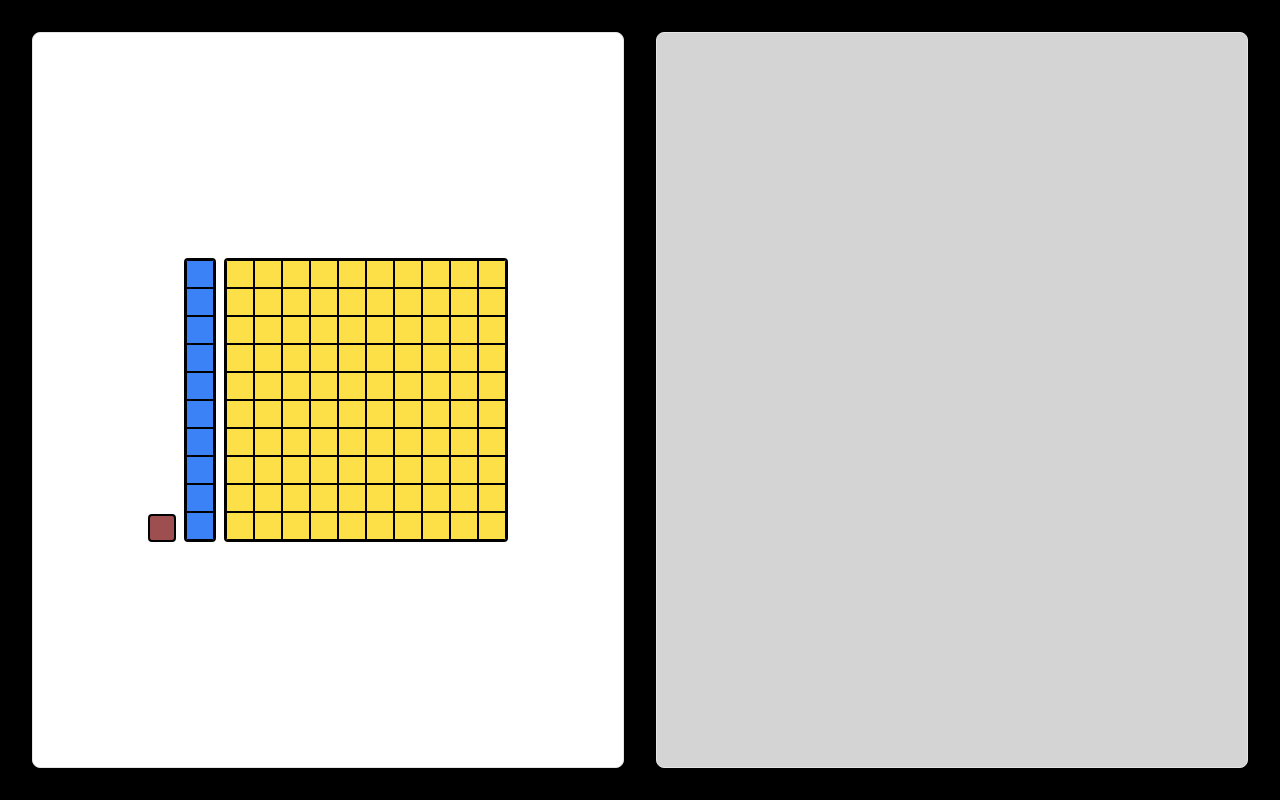
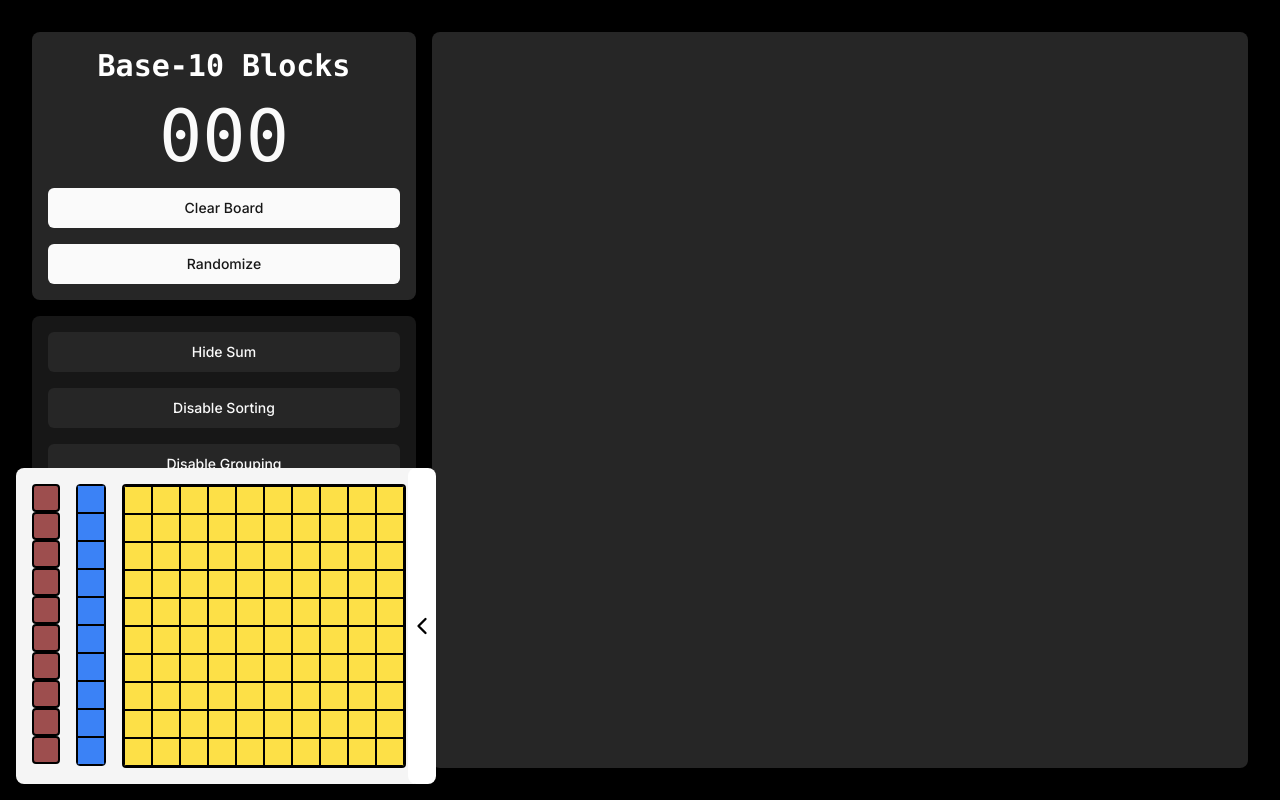
Before and after one commit to TahaShah141/manipulativePlaygroundEL, a Next.js app: page /playground in a window 1280 px wide. Built offline with nearby package versions, Linux system fonts and the light colour scheme.

Commit message:
finish sandbox mode

```diff
--- a/app/components/custom/BaseTenBlock.tsx
+++ b/app/components/custom/BaseTenBlock.tsx
@@ -3,9 +3,9 @@ import { SyntheticListenerMap } from "@dnd-kit/core/dist/hooks/utilities"
 import React, { CSSProperties, forwardRef } from "react"
 
 type BaseTenBlockProps = {
-  type?: "ONES" | "TENS" | "HUNDREDS"
+  type: "ONES" | "TENS" | "HUNDREDS"
   id: UniqueIdentifier
-  data?: any
+  onDelete?: (num: number) => void
 }
 
 type BlockProps = {
@@ -13,17 +13,18 @@ type BlockProps = {
   listeners: SyntheticListenerMap | undefined
   style: CSSProperties
   isDragging: boolean
+  onDelete: () => void
 }
 
-const OnesBlock = forwardRef<HTMLDivElement, BlockProps>(({attributes, listeners, style, isDragging}, ref) => {
+const OnesBlock = forwardRef<HTMLDivElement, BlockProps>(({attributes, listeners, style, isDragging, onDelete}, ref) => {
   return (
-    <div ref={ref} {...attributes} {...listeners} style={style} className={`flex justify-center items-center size-7 transition-colors duration-300 border-2 border-black rounded-sm ${isDragging ? "bg-neutral-200" : "bg-brown"}`}></div>
+    <div onDoubleClick={onDelete} ref={ref} {...attributes} {...listeners} style={style} className={`flex justify-center items-center size-7 transition-colors duration-300 border-2 border-black rounded-sm ${isDragging ? "bg-neutral-200" : "bg-brown"}`}></div>
   )
 })
 
-const TensBlock = forwardRef<HTMLDivElement, BlockProps>(({attributes, listeners, style, isDragging}, ref) => {
+const TensBlock = forwardRef<HTMLDivElement, BlockProps>(({attributes, listeners, style, isDragging, onDelete}, ref) => {
   return (
-    <div ref={ref} {...attributes} {...listeners} style={style} className={`flex flex-col transition-colors duration-300 rounded-sm border-2 border-black overflow-hidden ${isDragging ? "bg-blue-200" : "bg-blue-500"}`}>
+    <div onDoubleClick={onDelete} ref={ref} {...attributes} {...listeners} style={style} className={`flex flex-col transition-colors duration-300 rounded-sm border border-black overflow-hidden ${isDragging ? "bg-blue-200" : "bg-blue-500"}`}>
       {Array.from({length: 10}, (_, i) => (
         <div key={i} className="size-7 border-black border" />
       ))}
@@ -31,9 +32,9 @@ const TensBlock = forwardRef<HTMLDivElement, BlockProps>(({attributes, listeners
   )
 })
 
-const HundredsBlock = forwardRef<HTMLDivElement, BlockProps>(({attributes, listeners, style, isDragging}, ref) => {
+const HundredsBlock = forwardRef<HTMLDivElement, BlockProps>(({attributes, listeners, style, isDragging, onDelete}, ref) => {
   return (
-    <div ref={ref} {...attributes} {...listeners} style={style} className={`grid grid-cols-10 grid-rows-10 transition-colors duration-300 rounded-sm border-black border-2 overflow-hidden ${isDragging ? "bg-yellow-100" : "bg-yellow-300"}`}>
+    <div onDoubleClick={onDelete} ref={ref} {...attributes} {...listeners} style={style} className={`grid grid-cols-10 grid-rows-10 transition-colors duration-300 rounded-sm border-black border-2 overflow-hidden ${isDragging ? "bg-yellow-100" : "bg-yellow-300"}`}>
       {Array.from({length: 100}, (_, i) => (
         <div key={i} className="size-7 border-black border" />
       ))}
@@ -41,19 +42,24 @@ const HundredsBlock = forwardRef<HTMLDivElement, BlockProps>(({attributes, liste
   )
 })
 
-export const BaseTenBlock: React.FC<BaseTenBlockProps> = ({type="TENS", id, data}) => {
+export const BaseTenBlock: React.FC<BaseTenBlockProps> = ({ type, id, onDelete=()=>{} }) => {
 
-  const { attributes, listeners, setNodeRef: dragRef, transform, isDragging } = useDraggable({id, data})
+  const { attributes, listeners, setNodeRef: dragRef, transform, isDragging } = useDraggable({
+    id,
+    data: {
+      type
+    }
+  })
 
   const style = {
     transform: `translate3d(${transform?.x ?? 0}px, ${transform?.y ?? 0}px, 0)`
   }
 
   return (
-    <>
-      {type === "ONES" && <OnesBlock ref={dragRef} attributes={attributes} listeners={listeners} style={style} isDragging={isDragging} />}
-      {type === "TENS" && <TensBlock ref={dragRef} attributes={attributes} listeners={listeners} style={style} isDragging={isDragging} />}
-      {type === "HUNDREDS" && <HundredsBlock ref={dragRef} attributes={attributes} listeners={listeners} style={style} isDragging={isDragging} />}
-    </>
+    <div className="relative">
+      {type === "ONES" && <OnesBlock onDelete={() => onDelete(1)} ref={dragRef} attributes={attributes} listeners={listeners} style={style} isDragging={isDragging} />}
+      {type === "TENS" && <TensBlock onDelete={() => onDelete(10)} ref={dragRef} attributes={attributes} listeners={listeners} style={style} isDragging={isDragging} />}
+      {type === "HUNDREDS" && <HundredsBlock onDelete={() => onDelete(100)} ref={dragRef} attributes={attributes} listeners={listeners} style={style} isDragging={isDragging} />}
+    </div>
   )
 }
--- a/app/globals.css
+++ b/app/globals.css
@@ -3,7 +3,7 @@
 @tailwind utilities;
 
 @layer base {
-  :root {
+  .dark {
     --background: 0 0% 100%;
     --foreground: 0 0% 3.9%;
     --card: 0 0% 100%;
@@ -31,7 +31,7 @@
     --chart-5: 27 87% 67%;
   }
 
-  .dark {
+  :root {
     --background: 0 0% 3.9%;
     --foreground: 0 0% 98%;
     --card: 0 0% 3.9%;
@@ -51,6 +51,7 @@
     --border: 0 0% 14.9%;
     --input: 0 0% 14.9%;
     --ring: 0 0% 83.1%;
+    --radius: 0.5rem;
     --chart-1: 220 70% 50%;
     --chart-2: 160 60% 45%;
     --chart-3: 30 80% 55%;
--- a/app/playground/page.tsx
+++ b/app/playground/page.tsx
@@ -1,58 +1,146 @@
 "use client"
 
-import { Card } from "@/components/ui/card";
-import {DndContext, DragEndEvent, pointerWithin, useDroppable} from '@dnd-kit/core';
-import React, { useState } from "react";
+import {DndContext, DragEndEvent, DragStartEvent, PointerSensor, pointerWithin, useDroppable, useSensor, useSensors} from '@dnd-kit/core';
+import React, { useEffect, useState } from "react";
 import { BaseTenBlock } from "../components/custom/BaseTenBlock";
+import { ChevronLeft } from 'lucide-react';
+import { ScrollArea } from '@/components/ui/scroll-area';
+import { Button } from '@/components/ui/button';
+import { shuffleArray } from '@/lib/utils';
 
-type DroppableProps = {
-  items: number[]
+type Blocks = (number | number[])[]
+
+type WorkPlaceProps = {
+  blocks: Blocks
+  deleteBlock: (num: number) => void
 }
 
-const Droppable: React.FC<DroppableProps> = ({items}) => {
+const groupOnes = (blocks: number[], bound: number): Blocks => {
 
-  const { isOver, setNodeRef: dropRef } = useDroppable({id: 'droppable'})
+  let result: Blocks = []
+  let count = 0
+
+  for (let num of blocks) {
+    if (num === 1) {
+      count++
+    }
+    if (count === bound) {
+      result.push(Array(bound).fill(1))
+      count = 0
+    }
+  }
+  if (count !== 0) result.push(Array(count).fill(1))
+
+  return result.concat(blocks.filter(n => n !== 1))
+}
+
+const WorkPlace: React.FC<WorkPlaceProps> = ({ blocks, deleteBlock }) => {
+
+  const { isOver, setNodeRef: dropRef } = useDroppable({ id: 'droppable' })
 
   return (
-    <Card ref={dropRef} className={`p-2 flex-1 h-full flex flex-col justify-center items-center font-bold capitalize text-2xl ${isOver ? "bg-green-500" : "bg-neutral-300"}`}>
-      <div className="flex flex-wrap gap-2 justify-center">
-        {items.sort((a, b) => a - b).map((item) => <Card className={`size-20 flex justify-center items-center bg-black text-white`} >{item}</Card>)}
+
+    <ScrollArea ref={dropRef} className={`h-[calc(100vh-64px)] rounded-lg p-4 flex-1 ${isOver ? "bg-neutral-700" : "bg-neutral-800"}`}>
+      <div className={`rounded-lg flex flex-col`}>
+        <div className='gap-2 flex flex-wrap'>
+          {blocks.map((block, i) => {
+            if (block instanceof Array) {
+              return (
+                <div className="flex flex-col">
+                  {block.map((_, j) => <BaseTenBlock onDelete={deleteBlock} type='ONES' id={`BLOCK-${i}-${j}`} />)}
+                </div>
+              )
+            } else {
+              return <BaseTenBlock onDelete={deleteBlock} type={block === 1 ? "ONES" : block === 10 ? "TENS" : "HUNDREDS"} id={`BLOCK-${i}`} />
+            }
+          })}
+        </div>
       </div>
-    </Card>
+    </ScrollArea>
   )
-}
-
-type DraggableProps = {
-  index: number
-  child: number
 }
 
 export default function Playground() {
 
-  const [items, setItems] = useState<number[]>([])
+  const [blocks, setBlocks] = useState<number[]>([])
+  const [displayBlocks, setDisplayBlocks] = useState<Blocks>([])
+
+  const [sorting, setSorting] = useState(true)
+  const [grouping, setGrouping] = useState(true)
+  const [hiding, setHiding] = useState(false)
+
+  const [open, setOpen] = useState(true)
+
+  const sensors = useSensors(
+    useSensor(PointerSensor, {
+      activationConstraint: {
+        distance: 5,
+      }
+    })
+  )
+
+  useEffect(() => {
+    grouping ?
+    setDisplayBlocks(groupOnes(sorting ? [...blocks].sort() : blocks, 10)) :
+    setDisplayBlocks(sorting ? [...blocks].sort() : blocks)
+  }, [blocks, sorting, grouping])
 
   const handleDragEnd = (event: DragEndEvent) => {
     const { active, over } = event
 
-    if (!active.data.current || !over) return;
+    if (!active.data.current || !over || active.id.toString().includes("BLOCK")) return;
 
     const type = active.data.current.type
 
-    setItems(i => [...i, type === "ONES" ? 1 : type === "TENS" ? 10 : 100])
+    setBlocks(i => [...i, type === "ONES" ? 1 : type === "TENS" ? 10 : 100])
+  }
+
+  const randomizeBoard = () => {
+    const newBlocks = []
+    const ones = Math.floor(Math.random() * 40) + 1
+    const tens = Math.floor(Math.random() * 15) + 1
+    const hundreds = Math.floor(Math.random() * 7) + 1
+    newBlocks.push(Array(ones).fill(1))
+    newBlocks.push(Array(tens).fill(10))
+    newBlocks.push(Array(hundreds).fill(100))
+    setBlocks(shuffleArray(newBlocks.flat()))
+  }
+
+  const deleteBlock = (num: number) => {
+    let index = blocks.findIndex(b => b === num)
+    setBlocks(blocks.filter((b, i) => i !== index))
   }
 
   return (
-    <DndContext onDragEnd={handleDragEnd} collisionDetection={pointerWithin}>
-      <div className="h-screen flex p-8 bg-black justify-center gap-8 items-center">
+    <DndContext onDragEnd={handleDragEnd} collisionDetection={pointerWithin} sensors={sensors}>
+      <div className="min-h-screen flex items-start bg-black p-8 gap-4">
+        <div className="flex flex-col gap-4">
+          <div className="bg-neutral-800 rounded-lg flex flex-col gap-4 p-4 w-96">
+            <h1 className='text-3xl font-bold font-mono text-white text-center'>Base-10 Blocks</h1>
+            <h4 className={`text-center text-7xl font-mono ${hiding && "text-neutral-700"}`}>{hiding ? "???" : (function(arr) {return arr.reduce((sum: number, item: number) => sum + item, 0).toString().padStart(3, '0')})(blocks)}</h4>
+            <Button onClick={() => setBlocks([])}>Clear Board</Button>
+            <Button onClick={randomizeBoard}>Randomize</Button>
+          </div>
 
-        <Card className="p-2 flex-1 h-full flex gap-2 items-center justify-center font-bold capitalize text-2xl">
-          <div className="flex gap-2 items-end">
-            <BaseTenBlock type="ONES" data={{type: "ONES"}} id={1} />
-            <BaseTenBlock type="TENS" data={{type: "TENS"}} id={10} />
-            <BaseTenBlock type="HUNDREDS" data={{type: "HUNDREDS"}} id={100} />
+          <div className="bg-neutral-900 rounded-lg flex flex-col gap-4 p-4 w-96">
+            <Button variant={"secondary"} onClick={() => setHiding(!hiding)}>{`${hiding ? "Show" : "Hide"} Sum`}</Button>
+            <Button variant={"secondary"} onClick={() => setSorting(!sorting)}>{`${sorting ? "Disable" : "Enable"} Sorting`}</Button>
+            <Button variant={"secondary"} onClick={() => setGrouping(!grouping)}>{`${grouping ? "Disable" : "Enable"} Grouping`}</Button>
           </div>
-        </Card>
-        <Droppable items={items} />
+        </div>
+        <WorkPlace deleteBlock={deleteBlock} blocks={displayBlocks} />
+        <div className={`fixed bottom-4 left-4 transition-transform duration-500 ${!open && "-translate-x-full"}`}>
+          <div className='relative flex gap-4 p-4 bg-neutral-100 rounded-lg'>
+            <div onClick={() => setOpen(!open)} className="absolute text-black top-1/2 right-0 translate-x-1/2 flex justify-center items-center -translate-y-1/2 h-full bg-white rounded-lg">
+              <ChevronLeft className={`size-7 transition-transform duration-300 delay-200 ${!open && "rotate-180"}`} />
+            </div>
+            <div className="flex flex-col">
+              {Array.from({length: 10}, (_, i) => <BaseTenBlock type="ONES" id={`ONES-${i}`} />)}
+            </div>
+            <BaseTenBlock type="TENS" id={"TENS"} />
+            <BaseTenBlock type="HUNDREDS" id={"HUNDREDS"} />
+          </div>
+        </div>
       </div>
     </DndContext>
   );
--- a/components/ui/button.tsx
+++ b/components/ui/button.tsx
@@ -20,7 +20,7 @@ const buttonVariants = cva(
         link: "text-primary underline-offset-4 hover:underline",
       },
       size: {
-        default: "h-10 px-4 py-2",
+        default: "h-10 rounded-md px-4 py-2",
         sm: "h-9 rounded-md px-3",
         lg: "h-11 rounded-md px-8",
         icon: "h-10 w-10",
--- /dev/null
+++ b/components/ui/scroll-area.tsx
@@ -0,0 +1,48 @@
+"use client"
+
+import * as React from "react"
+import * as ScrollAreaPrimitive from "@radix-ui/react-scroll-area"
+
+import { cn } from "@/lib/utils"
+
+const ScrollArea = React.forwardRef<
+  React.ElementRef<typeof ScrollAreaPrimitive.Root>,
+  React.ComponentPropsWithoutRef<typeof ScrollAreaPrimitive.Root>
+>(({ className, children, ...props }, ref) => (
+  <ScrollAreaPrimitive.Root
+    ref={ref}
+    className={cn("relative overflow-hidden", className)}
+    {...props}
+  >
+    <ScrollAreaPrimitive.Viewport className="h-full w-full rounded-[inherit]">
+      {children}
+    </ScrollAreaPrimitive.Viewport>
+    <ScrollBar />
+    <ScrollAreaPrimitive.Corner />
+  </ScrollAreaPrimitive.Root>
+))
+ScrollArea.displayName = ScrollAreaPrimitive.Root.displayName
+
+const ScrollBar = React.forwardRef<
+  React.ElementRef<typeof ScrollAreaPrimitive.ScrollAreaScrollbar>,
+  React.ComponentPropsWithoutRef<typeof ScrollAreaPrimitive.ScrollAreaScrollbar>
+>(({ className, orientation = "vertical", ...props }, ref) => (
+  <ScrollAreaPrimitive.ScrollAreaScrollbar
+    ref={ref}
+    orientation={orientation}
+    className={cn(
+      "flex touch-none select-none transition-colors",
+      orientation === "vertical" &&
+        "h-full w-2.5 border-l border-l-transparent p-[1px]",
+      orientation === "horizontal" &&
+        "h-2.5 flex-col border-t border-t-transparent p-[1px]",
+      className
+    )}
+    {...props}
+  >
+    <ScrollAreaPrimitive.ScrollAreaThumb className="relative flex-1 rounded-full bg-border" />
+  </ScrollAreaPrimitive.ScrollAreaScrollbar>
+))
+ScrollBar.displayName = ScrollAreaPrimitive.ScrollAreaScrollbar.displayName
+
+export { ScrollArea, ScrollBar }
--- /dev/null
+++ b/lib/types.d.ts
@@ -0,0 +1,3 @@
+type BlockData = {
+  type: "ONES" | "TENS" | "HUNDREDS"
+}
--- a/package.json
+++ b/package.json
@@ -11,6 +11,7 @@
   "dependencies": {
     "@dnd-kit/core": "^6.1.0",
     "@radix-ui/react-label": "^2.1.0",
+    "@radix-ui/react-scroll-area": "^1.1.0",
     "@radix-ui/react-slot": "^1.1.0",
     "class-variance-authority": "^0.7.0",
     "clsx": "^2.1.1",
@@ -19,12 +20,14 @@
     "react": "^18",
     "react-dom": "^18",
     "tailwind-merge": "^2.5.2",
-    "tailwindcss-animate": "^1.0.7"
+    "tailwindcss-animate": "^1.0.7",
+    "uuid": "^10.0.0"
   },
   "devDependencies": {
     "@types/node": "^20",
     "@types/react": "^18",
     "@types/react-dom": "^18",
+    "@types/uuid": "^10.0.0",
     "eslint": "^8",
     "eslint-config-next": "14.2.5",
     "postcss": "^8",
```
Also changed, not shown: lib/utils.ts (+8 -0 lines), 1 other file (tests, documents, lock files or other folders).
